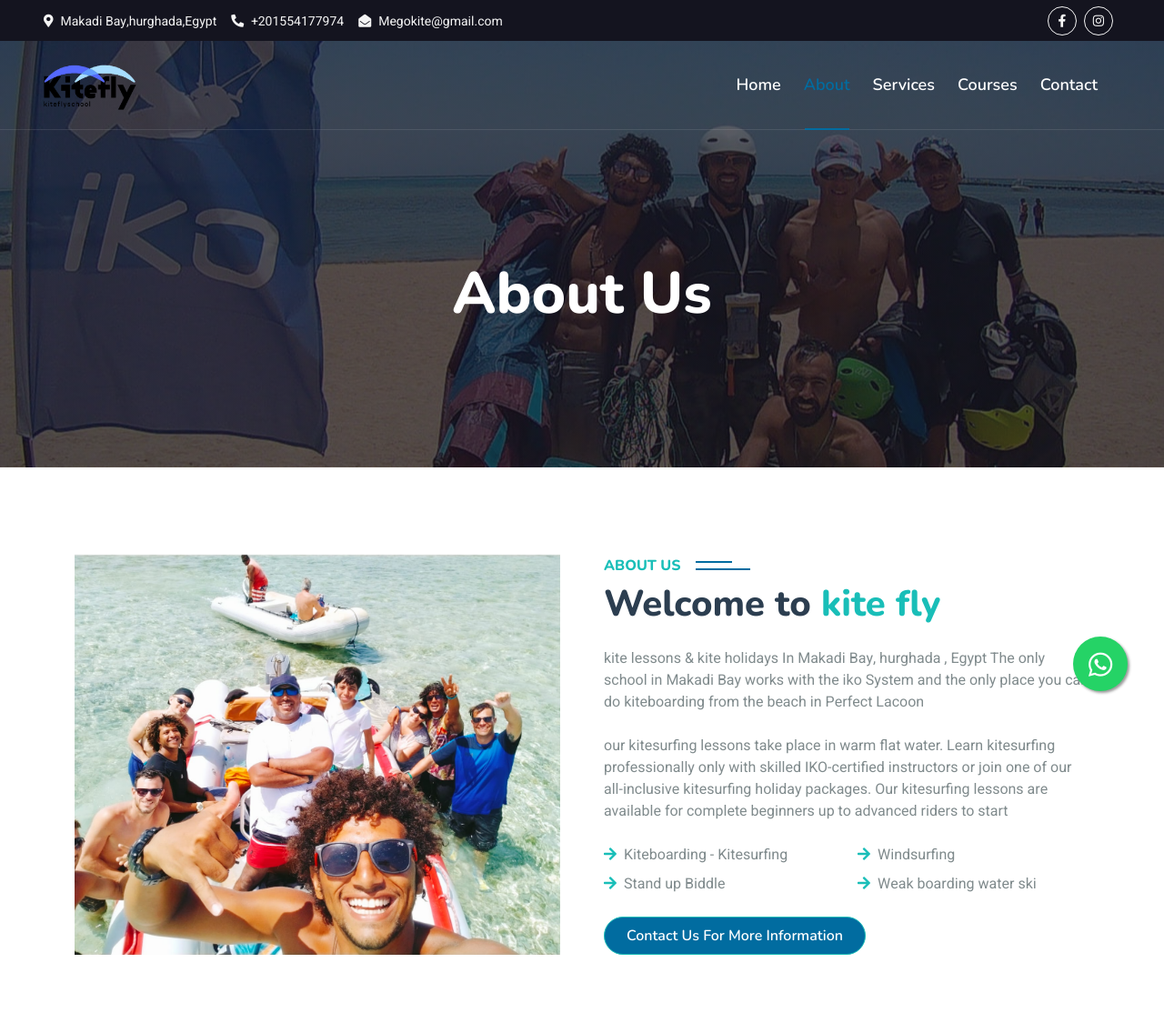
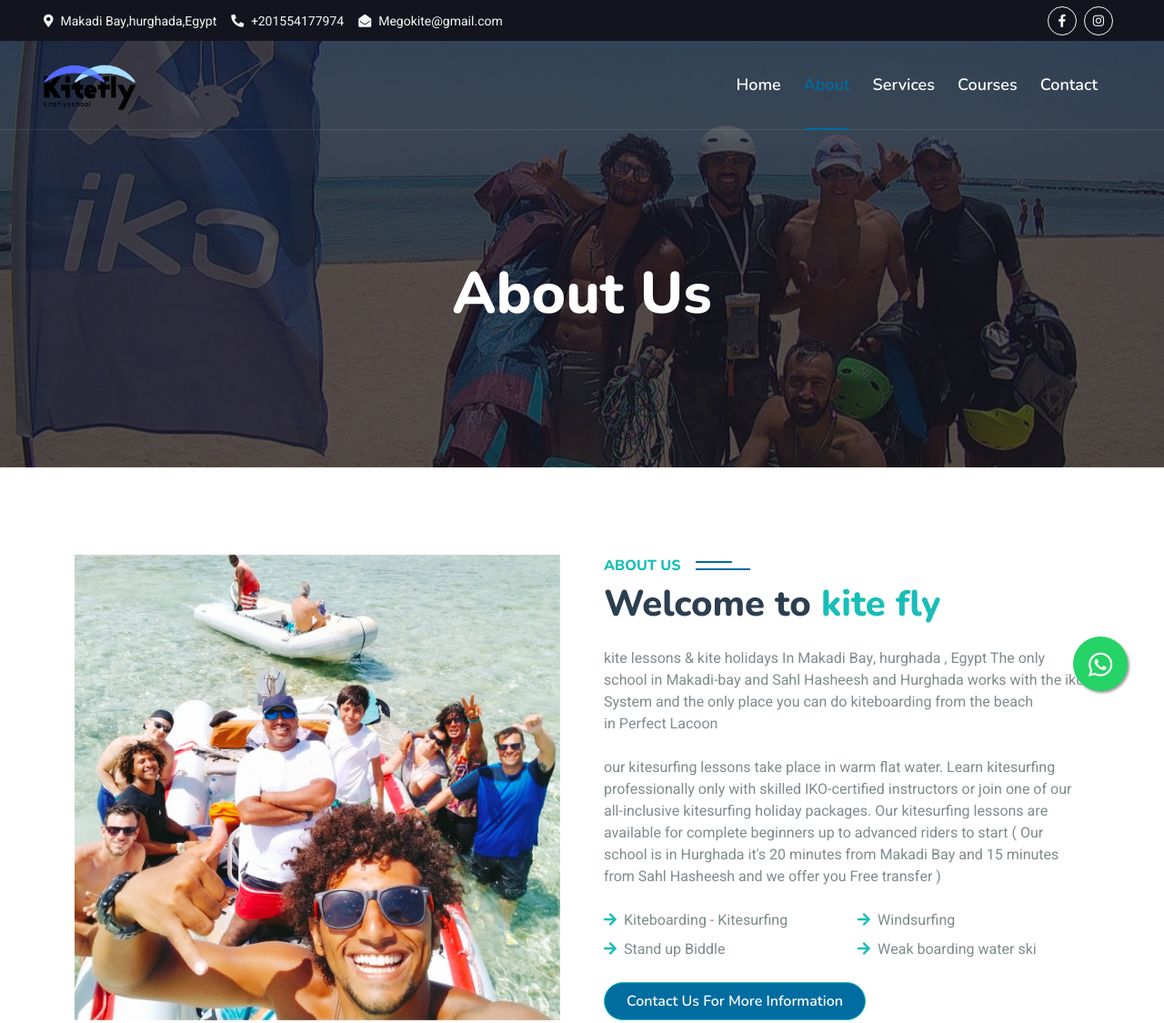
Before and after one commit to Hatem2002/ttf_cli_proj, a plain HTML site: page about.html in a window 1280 px wide. Shown: the top 1125 px of the page at 91% size. Drawn offline with nearby package versions, Linux system fonts and the light colour scheme.

Commit message:
Update about.html

```diff
--- a/about.html
+++ b/about.html
@@ -124,12 +124,12 @@
                     <p class="mb-4">
                         kite lessons & kite holidays
                         In Makadi Bay, hurghada , Egypt
-                        The only school in Makadi Bay works with the iko System and the only place you can do kiteboarding  from the beach in Perfect Lacoon</p>
+                        The only school in Makadi-bay and Sahl Hasheesh and Hurghada works with the iko System and the only place you can do kiteboarding  from the beach in Perfect Lacoon</p>
                     <p class="mb-4">our kitesurfing lessons take place in warm flat water.
 
                         Learn kitesurfing professionally only with skilled IKO-certified instructors or join one of our all-inclusive kitesurfing holiday packages.
 
-                        Our kitesurfing lessons are available for complete beginners up to advanced riders to start</p>
+                        Our kitesurfing lessons are available for complete beginners up to advanced riders to start ( Our school is in Hurghada it's 20 minutes from Makadi Bay and 15 minutes from Sahl Hasheesh and we offer you Free transfer )</p>
                     <div class="row gy-2 gx-4 mb-4">
                         <div class="col-sm-6">
                             <p class="mb-0"><i class="fa fa-arrow-right text-primary me-2"></i>Kiteboarding - Kitesurfing</p>
@@ -150,7 +150,6 @@
         </div>
     </div>
     <!-- About End -->
-
 
    <!-- Team Start -->
    <div class="container-xxl py-5">
```
